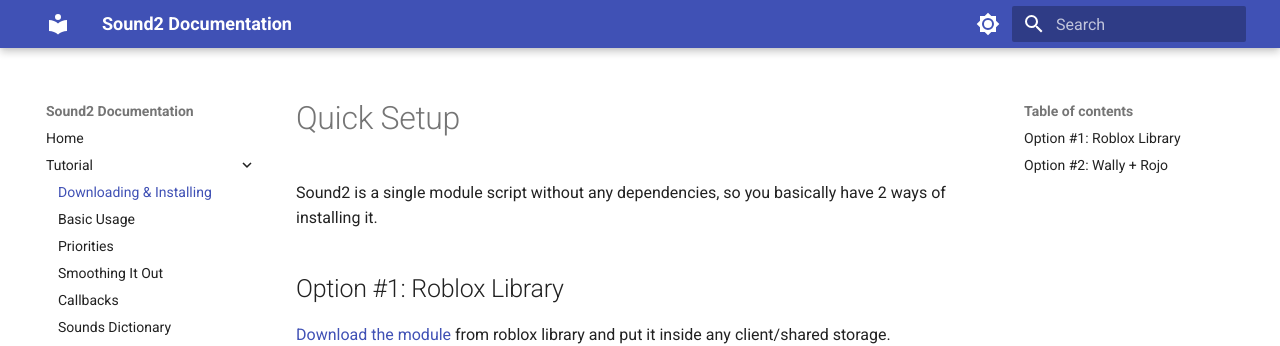
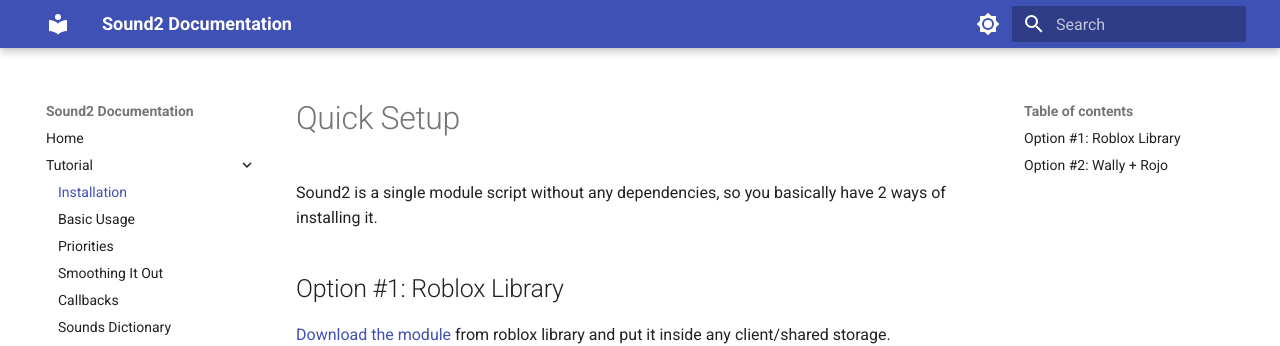
Before and after one commit to cheetiedotpy/sound2-docs, an MkDocs documentation site: the page built from docs/tutorial/download.md, in a window 1280 px wide. Shown: the top 346 px of the page. Built offline with MkDocs 1.6.1 and Material for MkDocs 9.7.7, drawn with Linux system fonts in a browser that asks for light colours.

Commit message:
Renaming

```diff
--- a/mkdocs.yml
+++ b/mkdocs.yml
@@ -35,7 +35,7 @@
 nav:
 - Home: index.md
 - Tutorial:
-  - Downloading & Installing: tutorial/download.md
+  - Installation: tutorial/download.md
   - Basic Usage: tutorial/basicusage.md
   - Priorities: tutorial/priorities.md
   - Smoothing It Out: tutorial/smoothing.md
```
